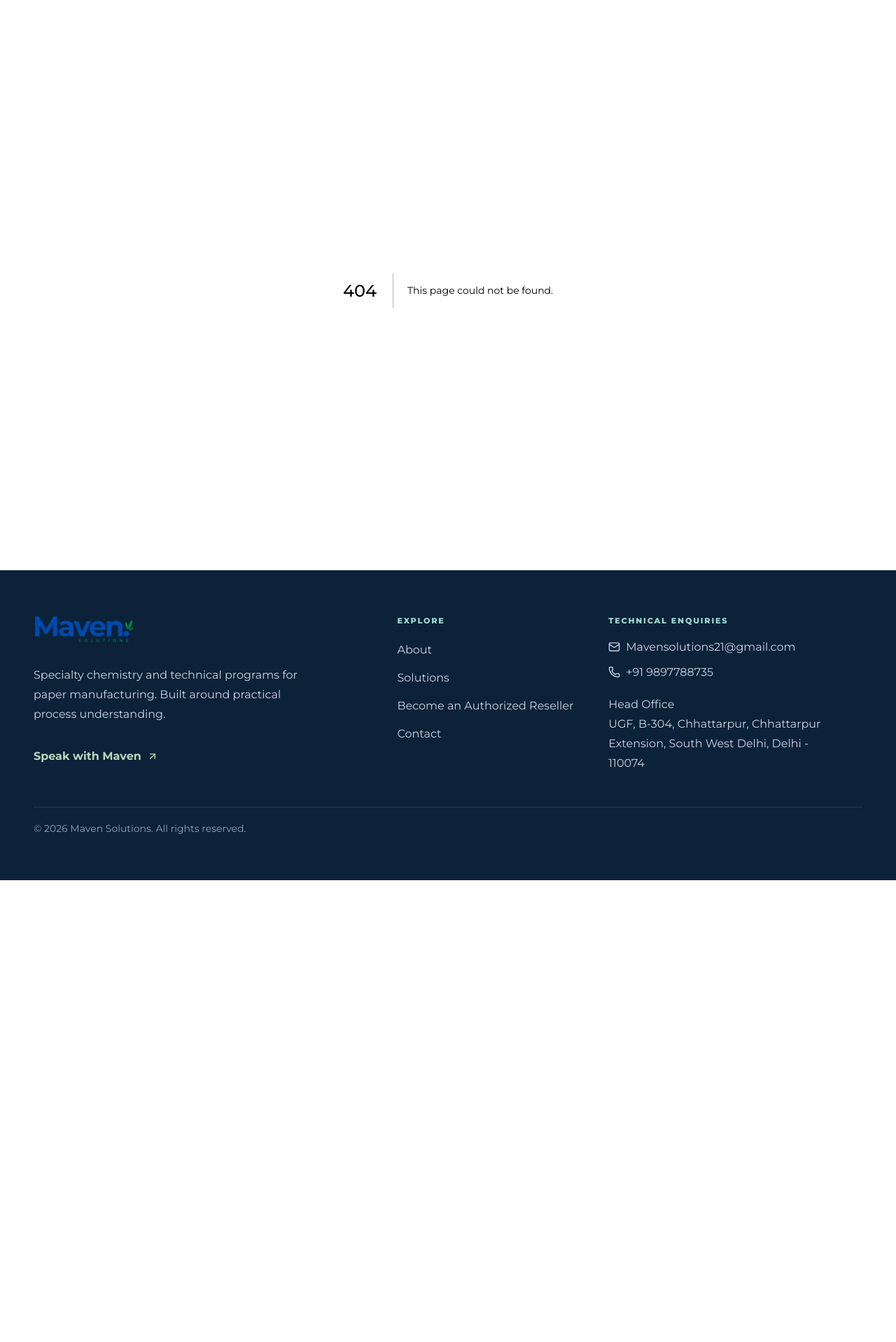
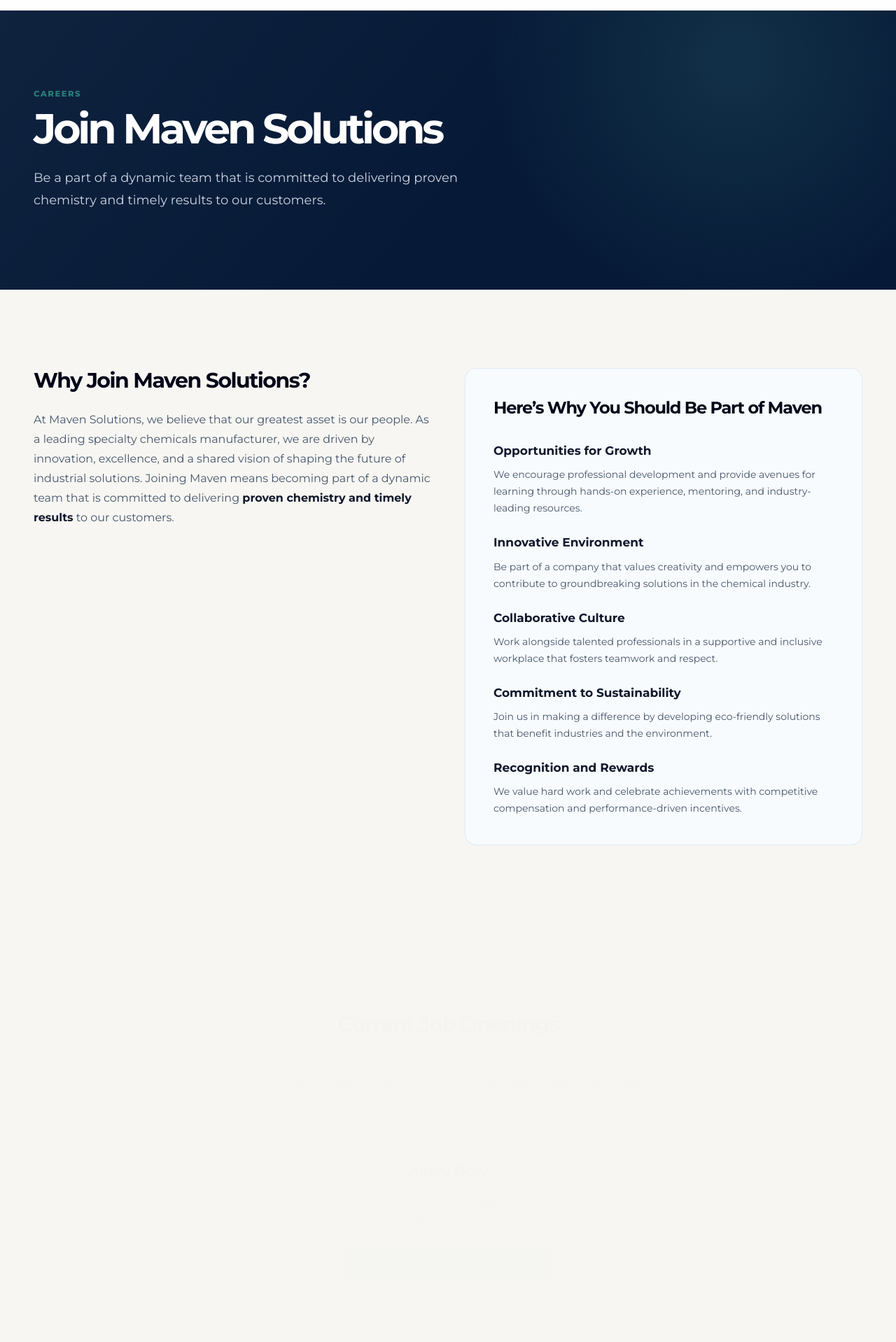
Before and after one commit to Rohan-Gautam/maven-solutions, a Next.js app: page /careers in a window 1280 px wide. Before the commit this address had no page. Shown: the part 62-1980 px from the top of the page at 70% size. Before the commit the page ends 1320 px from the top, so only its background shows below. Built offline with nearby package versions, Linux system fonts and the light colour scheme.

Commit message:
contact page image

```diff
--- a/src/app/become-a-reseller/page.tsx
+++ b/src/app/become-a-reseller/page.tsx
@@ -33,7 +33,7 @@ export default function BecomeAReseller() {
           <div className="grid gap-10 lg:grid-cols-[1fr_auto] lg:items-end">
             <div className="max-w-4xl">
               <p className="tech-label text-[#b7d7bd]">Partnership Opportunity</p>
-              <h1 className="mt-4 text-5xl font-bold tracking-[-.065em] sm:text-6xl lg:text-7xl">Grow with Maven Solutions.</h1>
+              <h1 className="mt-4 text-5xl font-bold tracking-[-.065em] sm:text-6xl lg:text-7xl">Grow with Maven <br />Solutions.</h1>
               <p className="mt-6 max-w-2xl text-lg leading-8 text-slate-200">
                 Join our network of authorized resellers and bring cutting-edge, practical specialty chemistry to pulp and paper manufacturers worldwide.
               </p>
--- /dev/null
+++ b/src/app/careers/page.tsx
@@ -0,0 +1,88 @@
+import { Metadata } from "next";
+import { Container } from "@/components/Container";
+import { company } from "@/data/company";
+import { pageMetadata } from "@/lib/seo";
+
+export const metadata: Metadata = pageMetadata(
+  "Careers at Maven Solutions",
+  "Join Maven Solutions and become part of a dynamic team driven by innovation and excellence in the specialty chemicals industry.",
+  "/careers"
+);
+
+export default function Careers() {
+  return (
+    <>
+      <section className="bg-[#061a37] py-20 text-white sm:py-28">
+        <Container>
+          <p className="eyebrow text-[#8be1a5]">Careers</p>
+          <h1 className="mt-3 max-w-4xl text-5xl font-bold tracking-[-.07em] sm:text-6xl">
+            Join Maven Solutions
+          </h1>
+          <p className="mt-6 max-w-2xl text-lg leading-8 text-slate-300">
+            Be a part of a dynamic team that is committed to delivering proven chemistry and timely results to our customers.
+          </p>
+        </Container>
+      </section>
+
+      <section className="py-20 sm:py-28">
+        <Container>
+          <div className="grid gap-12 lg:grid-cols-[1fr_1fr]">
+            <div>
+              <h2 className="text-3xl font-bold tracking-[-.05em] text-slate-950">Why Join Maven Solutions?</h2>
+              <p className="mt-6 text-base leading-7 text-slate-600">
+                At Maven Solutions, we believe that our greatest asset is our people. As a leading specialty chemicals manufacturer, we are driven by innovation, excellence, and a shared vision of shaping the future of industrial solutions. Joining Maven means becoming part of a dynamic team that is committed to delivering <strong className="text-slate-900">proven chemistry and timely results</strong> to our customers.
+              </p>
+            </div>
+
+            <div className="rounded-2xl border border-[#0753b5]/10 bg-[#f8fbfd] p-8 sm:p-10">
+              <h2 className="text-2xl font-bold tracking-[-.05em] text-slate-950">Here’s Why You Should Be Part of Maven</h2>
+              <ul className="mt-8 space-y-6">
+                <li>
+                  <h3 className="font-bold text-slate-900">Opportunities for Growth</h3>
+                  <p className="mt-2 text-sm leading-6 text-slate-600">We encourage professional development and provide avenues for learning through hands-on experience, mentoring, and industry-leading resources.</p>
+                </li>
+                <li>
+                  <h3 className="font-bold text-slate-900">Innovative Environment</h3>
+                  <p className="mt-2 text-sm leading-6 text-slate-600">Be part of a company that values creativity and empowers you to contribute to groundbreaking solutions in the chemical industry.</p>
+                </li>
+                <li>
+                  <h3 className="font-bold text-slate-900">Collaborative Culture</h3>
+                  <p className="mt-2 text-sm leading-6 text-slate-600">Work alongside talented professionals in a supportive and inclusive workplace that fosters teamwork and respect.</p>
+                </li>
+                <li>
+                  <h3 className="font-bold text-slate-900">Commitment to Sustainability</h3>
+                  <p className="mt-2 text-sm leading-6 text-slate-600">Join us in making a difference by developing eco-friendly solutions that benefit industries and the environment.</p>
+                </li>
+                <li>
+                  <h3 className="font-bold text-slate-900">Recognition and Rewards</h3>
+                  <p className="mt-2 text-sm leading-6 text-slate-600">We value hard work and celebrate achievements with competitive compensation and performance-driven incentives.</p>
+                </li>
+              </ul>
+            </div>
+          </div>
+        </Container>
+      </section>
+
+      <section className="bg-[#f4f8fc] py-20 sm:py-28">
+        <Container>
+          <div className="mx-auto max-w-3xl text-center">
+            <h2 className="text-3xl font-bold tracking-[-.05em] text-slate-950">Current Job Openings</h2>
+            <p className="mt-6 text-base leading-7 text-slate-600">
+              Whether you&#39;re a seasoned professional or just starting your career, Maven Solutions offers an environment where you can grow, thrive, and make a meaningful impact.
+            </p>
+
+            <div className="mt-12 rounded-2xl border border-slate-200 bg-white p-8 shadow-sm sm:p-12">
+              <h3 className="text-xl font-bold text-slate-900">Apply Now</h3>
+              <p className="mt-4 text-base leading-7 text-slate-600">
+                If you are interested to apply and join our organisation, feel free to send your resume/cv to:
+              </p>
+              <a href={`mailto:${company.email}`} className="mt-6 inline-flex items-center justify-center rounded-md bg-[#1769aa] px-6 py-3 text-base font-bold text-white shadow-sm transition hover:-translate-y-0.5 hover:bg-[#102a43] hover:shadow-md">
+                {company.email}
+              </a>
+            </div>
+          </div>
+        </Container>
+      </section>
+    </>
+  );
+}
--- a/src/app/contact/page.tsx
+++ b/src/app/contact/page.tsx
@@ -1,4 +1,5 @@
 import {Metadata} from "next";
+import Image from "next/image";
 import {Mail, MapPin, Phone} from "lucide-react";
 import {Container} from "@/components/Container";
 import {ContactForm} from "@/components/ContactForm";
@@ -8,12 +9,25 @@ import {pageMetadata} from "@/lib/seo";
 export const metadata: Metadata = pageMetadata("Contact Maven Solutions India", "Contact Maven Solutions for a technical enquiry about pulp and paper process chemicals, retention, drainage, recovery and sizing.", "/contact");
 export default function Contact() {
     return <>
-        <section className="bg-[#061a37] py-20 text-white sm:py-28"><Container><p
-            className="eyebrow text-[#8be1a5]">Technical enquiry</p><h1
-            className="mt-3 max-w-4xl text-5xl font-bold tracking-[-.07em] sm:text-6xl">Bring us the process
-            challenge.</h1><p className="mt-6 max-w-2xl text-lg leading-8 text-slate-300">Tell Maven about your paper
-            grade, system conditions or chemistry requirement. We’ll help direct the conversation to the right technical
-            area.</p></Container></section>
+        <section className="relative isolate flex min-h-[400px] items-center overflow-hidden bg-[#0b2239] py-12 text-white sm:py-16 lg:min-h-[480px] lg:py-20">
+            <div className="grid-fade absolute inset-0 opacity-35" />
+            <div className="absolute inset-0 w-full overflow-hidden lg:inset-y-0 lg:left-auto lg:right-0 lg:w-[60%] z-0">
+                <Image src="/images/brand/contact.png" alt="Contact Maven Solutions" fill sizes="(min-width: 1024px) 60vw, 100vw" className="object-cover object-center lg:object-left" priority />
+                <div className="absolute inset-0 bg-[#0b2239]/85 lg:hidden" />
+                <div className="absolute inset-0 hidden bg-gradient-to-r from-[#0b2239] via-[#0b2239]/40 to-[#0b2239]/10 lg:block" />
+            </div>
+            <Container className="relative z-10">
+                <div className="grid gap-10 lg:grid-cols-[1fr_auto] lg:items-end">
+                    <div className="max-w-4xl">
+                        <p className="tech-label text-[#b7d7bd]">Technical enquiry</p>
+                        <h1 className="mt-4 text-5xl font-bold tracking-[-.065em] sm:text-6xl lg:text-7xl">Bring us the process challenge.</h1>
+                        <p className="mt-6 max-w-2xl text-lg leading-8 text-slate-200">
+                            Tell Maven about your paper grade, system conditions or chemistry requirement. We’ll help direct the conversation to the right technical area.
+                        </p>
+                    </div>
+                </div>
+            </Container>
+        </section>
         <section className="py-16 sm:py-24"><Container>
             <div className="grid gap-12 lg:grid-cols-[.78fr_1.22fr]">
                 <aside><p className="eyebrow">Contact details</p><h2
```
Also changed, not shown: src/components/Footer.tsx (+1 -1 lines), 1 other file (tests, documents, lock files or other folders).
